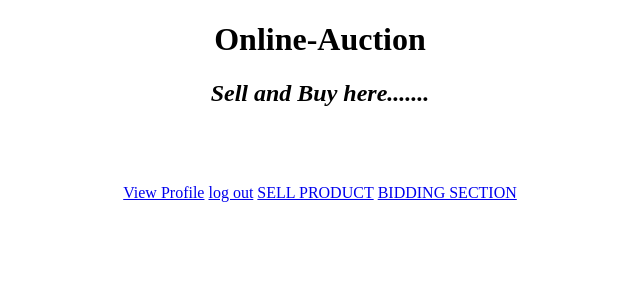
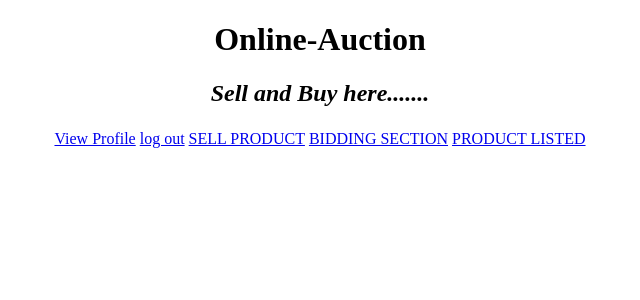
Before and after one commit to ishanpandey2512/Online-Auction, a Django app: page /app/ in a window 1280 px wide. Shown: the top 300 px of the page, without its empty margins (320-960 px from the left). Run offline with Django 3.2, Linux system fonts and the light colour scheme; the visitor is signed in with stand-in values (Sample User, id 1).

Commit message:
product_listed by seller view successfull

```diff
--- a/auction/app/templates/app/home.html
+++ b/auction/app/templates/app/home.html
@@ -17,12 +17,14 @@
     {% if request.user.is_authenticated %}
 
         <td><a href="{% url 'profile' user.id %}"> View Profile </a></td>
-        <br>
+
         <td><a href="{% url 'logout' %}"> log out</a></td>
-        <br>
+
         <td><a href="{% url 'add_product'%}"> SELL PRODUCT </a></td>
-        <br>
-        <td><a href="{% url 'buyer' %}"> BIDDING SECTION</a></td>
+
+        <td><a href="{% url 'buyer' %}"> BIDDING SECTION </a></td>
+
+        <td><a href="{% url 'product_listed' %}"> PRODUCT LISTED </a></td>
 
 
     {% else %}
--- a/auction/app/urls.py
+++ b/auction/app/urls.py
@@ -24,5 +24,6 @@ urlpatterns = [
     path('buyer/<int:pk>/', views.ProductView.as_view(), name='product'),
     path('buyer/', views.BuyerView.as_view(), name='buyer'),
     # path('buyer/<int:pk>/sold',views.ProductSold.as_view(), name='sold')
+    path('product_listed/', views.ProductListed.as_view(), name='product_listed')
 
 ] + static(settings.MEDIA_URL, document_root=settings.MEDIA_ROOT)
--- a/auction/app/views.py
+++ b/auction/app/views.py
@@ -338,19 +338,10 @@ class ProductListed(View):
     template_name = 'app/product_listed.html'
 
     def get(self, request, *args, **kwargs):
-
-        user_seller = request.user
-        products_sold = user_seller.Product_set.all()
-
-        for p in products_sold:
-            context = {
-                'name': p.name,
-                'desp': p.desp,
-                'start': p.start,
-                'minbid': p.minimum_price,
-                'end': p.end_date,
-                'category': p.category,
-                'currentbid': p.current_bid,
+        user_id = request.user
+        pr = Product.objects.filter(seller_id=user_id)
+        context = {
+            'product': pr
             }
 
-        return render(request, self.template_name, context)
+        return render(request, self.template_name,context)
```
